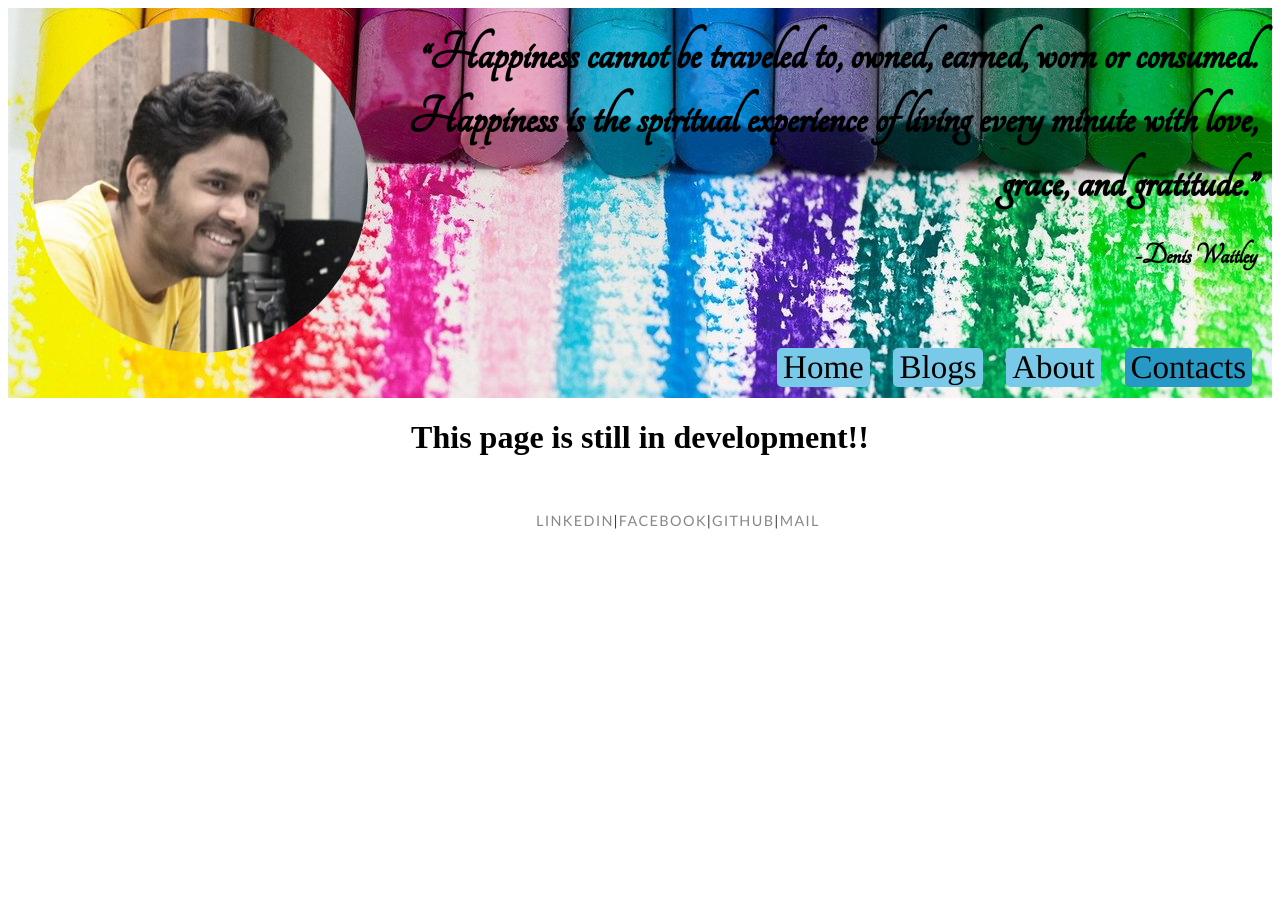
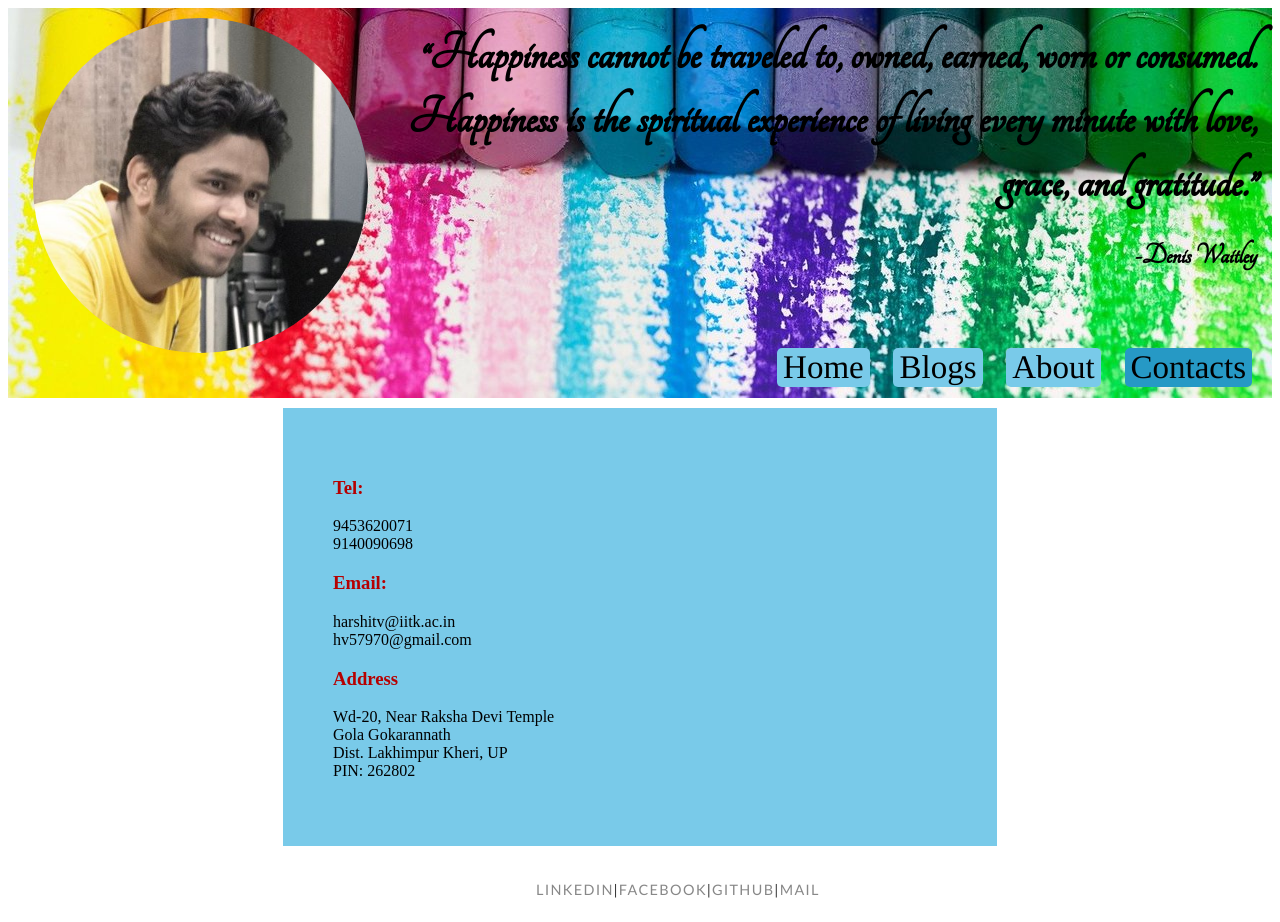
Before and after one commit to vermaharshit/vermaharshit.github.io, a plain HTML site: page contact.html in a window 1280 px wide. Shown: the top 922 px of the page. Before the commit the page ends 800 px from the top, so only its background shows below. Drawn offline with Linux system fonts and the light colour scheme.

Commit message:
Contacts page updated

```diff
--- a/contact.html
+++ b/contact.html
@@ -27,7 +27,16 @@
              </div>
         </div>
       </div>
-      <center><h1> This page is still in development!!</centre></h1>
+      <div id="site_content_contact">
+        <div id="content_contact">
+          <h3>Tel:</h3>
+          <p>9453620071<br/>9140090698</p>
+          <h3>Email:</h3>
+          <p>harshitv@iitk.ac.in<br/>hv57970@gmail.com</p>
+          <h3>Address</h3>
+          <p>Wd-20, Near Raksha Devi Temple<br/>Gola Gokarannath<br/>Dist. Lakhimpur Kheri, UP<br/> PIN: 262802</p>
+        </div>
+      </div>
 
       <div id="content_footer">
         <div id="footer">
--- a/style.css
+++ b/style.css
@@ -165,3 +165,19 @@ h1.literature{
 #blog_body{
   font-size: 110%
 }
+
+#site_content_contact{
+  margin-left: 275px;
+  margin-right: 275px;
+  padding: 50px;
+  text-align: left;
+  background-color: #79CAE9;
+  margin-top: 10px;
+}
+#content_contact p{
+  color: black;
+}
+
+#content_contact h3{
+  color: #B60000;
+}
```
Also changed, not shown: blog.html (+1 -1 lines).
